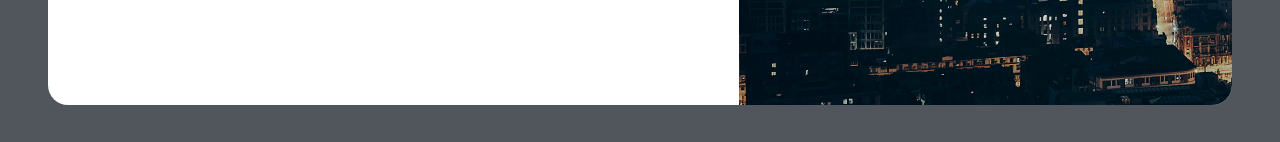
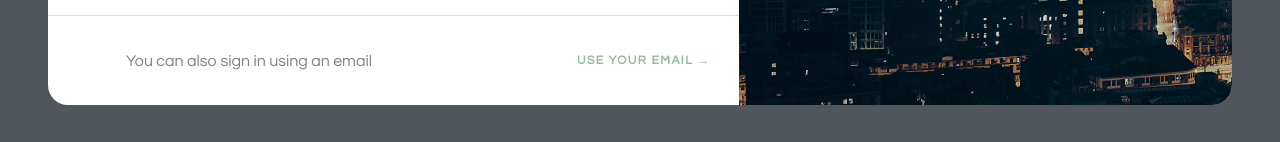
Before and after one commit to Katerisa/registration, a plain HTML site: page index.html in a window 1280 px wide. Shown: the part 655-797 px from the top of the page. Drawn offline with nearby package versions, Linux system fonts and the light colour scheme.

Commit message:
добавила футер

```diff
--- a/index.html
+++ b/index.html
@@ -33,9 +33,13 @@
                     </button>
                 </div>
             </div>
+            <div class="footer col-lg-7 col-md-7 col-xs-12">
+                <span class="footer_text"> You can also sign in using an email</span>
+                <a class="email" href="#">USE YOUR EMAIL &#8594</a>
+            </div>
         </div>
 
-        <div class="city col-lg-5 col-md-5 hidden-sm"></div>
+        <div class="city col-lg-5 col-md-5 hidden-sm hidden-xs"></div>
     </div>
 </div>
 </body>
--- a/style.css
+++ b/style.css
@@ -24,10 +24,6 @@ button, .form, .city {
     position: relative;
 }
 
-.container {
-    position: absolute;
-}
-
 .buttons {
     margin-top: 60px;
 }
@@ -43,7 +39,10 @@ button, .form, .city {
     height: 90vh;
 }
 .form {
-    padding: 100px 30px 0 70px;
+    padding: 100px 30px 100px 70px;
+}
+[class^='col-'] {
+    padding: 0 !important;
 }
 
 .city {
@@ -54,6 +53,7 @@ button, .form, .city {
 }
 
 .container {
+    position: absolute;
     background-color: white;
     border-radius: 20px;
     top: 0;
@@ -78,3 +78,36 @@ button, .form, .city {
     width: 30px;
     padding-left: 30px;
 }
+.footer {
+    position: absolute;
+    left: 0;
+    bottom: 0;
+    width: 100%;
+    height: 90px;
+    border-top: 1px solid gainsboro;
+}
+.footer_text {
+    float: left;
+    padding-left: 70px;
+    color: gray;
+}
+.footer_text, .email {
+    line-height: 90px;
+}
+.email {
+    float: right;
+    text-decoration: none;
+    color: darkseagreen;
+    font-weight: bold;
+    letter-spacing: 1.5px;
+    font-size: 12px;
+    padding-right: 20px;
+}
+.email:hover {
+    font-size: 14px;
+}
+@media screen and (max-width: 768px) {
+    .footer_text {
+        padding-left: 20px;
+    }
+}
```
